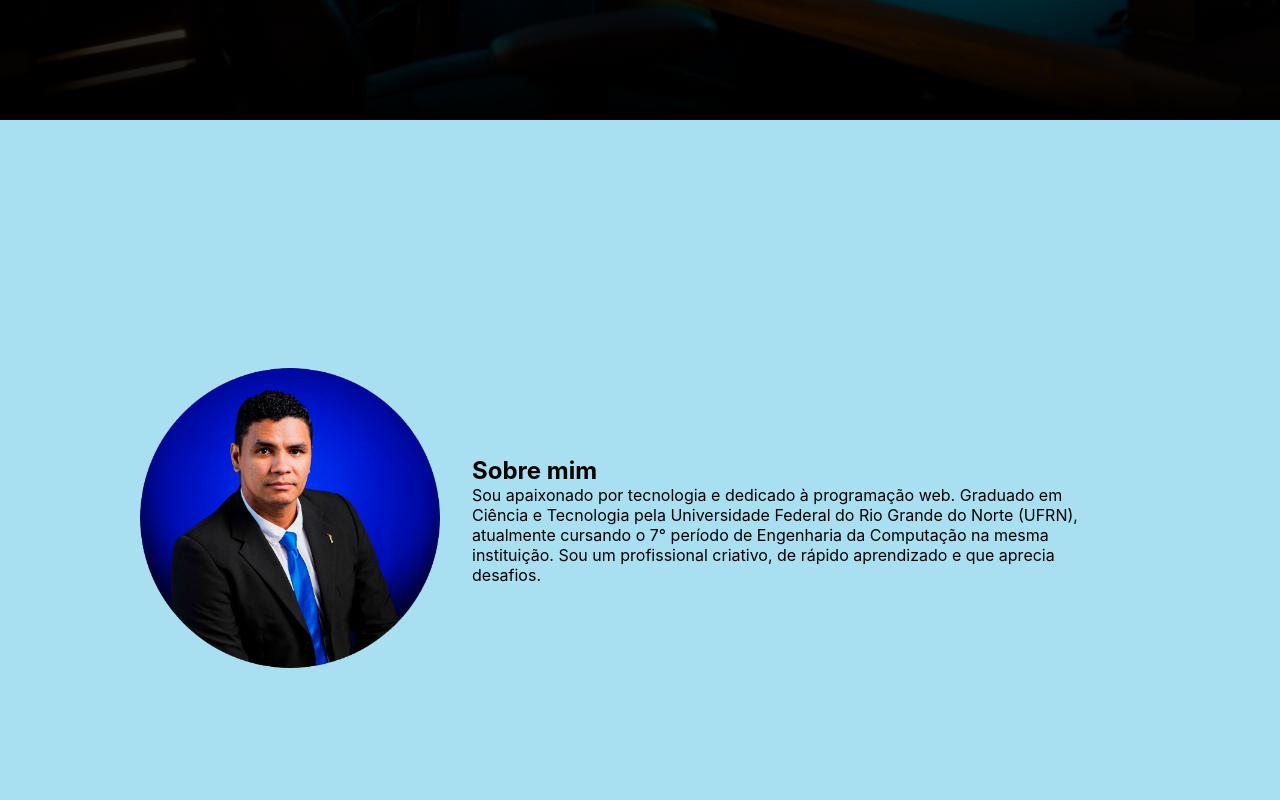
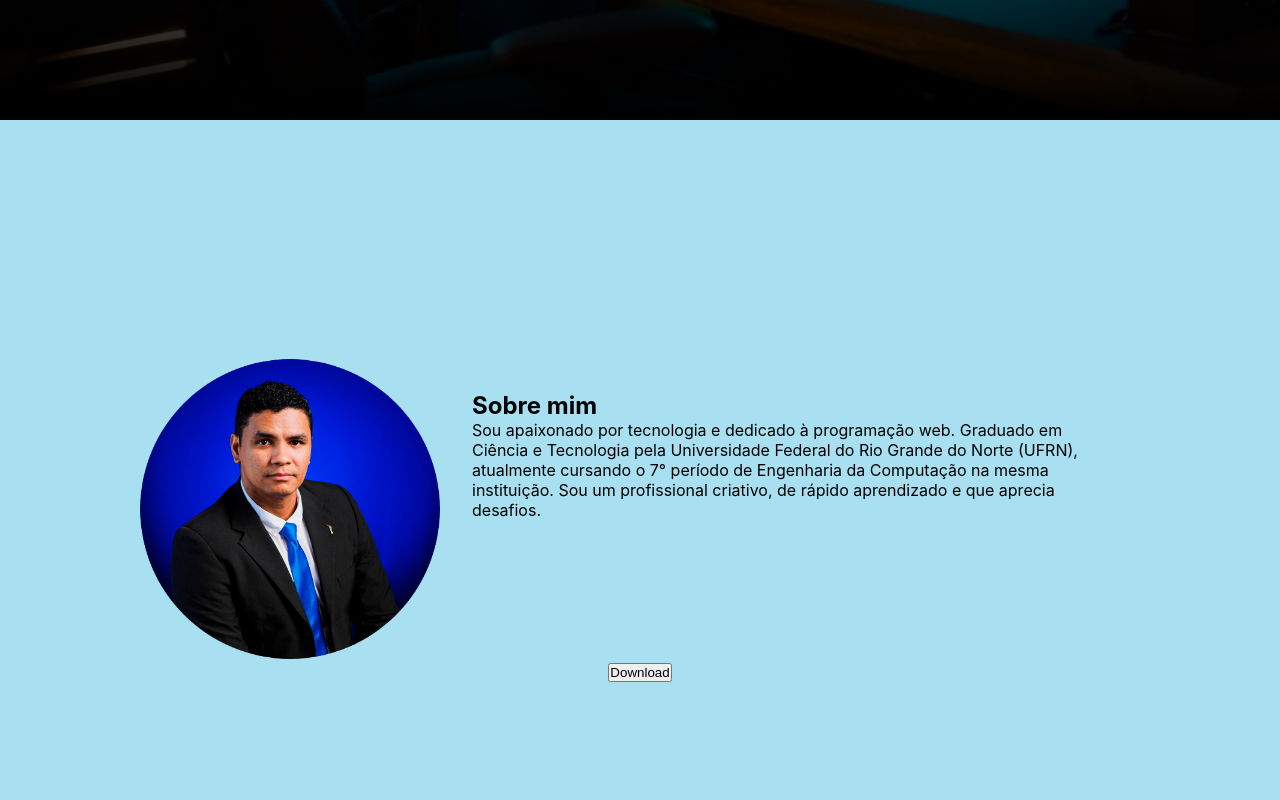
Before and after one commit to daniel-trindade/portfolio, a React (Create React App) app: page / in a window 1280 px wide. Shown: the part 680-1480 px from the top of the page. Built offline with nearby package versions, Linux system fonts and the light colour scheme.

Commit message:
atualizações

```diff
--- /dev/null
+++ b/src/components/Button.jsx
@@ -0,0 +1,11 @@
+import styles from './Button.module.css'
+
+const Button = ({btnName}) =>{
+
+  return(
+    <button className={styles.button}>{btnName}</button>
+  )
+
+}
+
+export default Button
--- a/src/pages/HomePage.jsx
+++ b/src/pages/HomePage.jsx
@@ -3,6 +3,7 @@
 import meImg from '../imgs/eusemfundo.png'
 import ProjBox from '../components/ProjBox'
 import imgCosts from '../imgs/projs/Costs1.PNG'
+import Button from '../components/Button'
 
 
 const HomePage = () => {
@@ -14,6 +15,7 @@
         <p>Desenvolvedor WEB</p>
       </section>
       <section className={styles.aboutMe}>
+        <div className={styles.me}>
           <div className={styles.imgContainer}>
             <img src={meImg} className={styles.mePhoto} />
           </div>
@@ -23,6 +25,10 @@
               Sou apaixonado por tecnologia e dedicado à programação web. Graduado em Ciência e Tecnologia pela Universidade Federal do Rio Grande do Norte (UFRN), atualmente cursando o 7° período de Engenharia da Computação na mesma instituição. Sou um profissional criativo, de rápido aprendizado e que aprecia desafios.
             </p>
           </div>
+
+        </div>
+
+        <Button btnName='Download'/>
 
       </section>
       <section className={styles.techContainer}>
--- a/src/pages/HomePage.module.css
+++ b/src/pages/HomePage.module.css
@@ -44,6 +44,12 @@
   width: 1000px;
   align-items: center;
   justify-content: center;
+  display: flex;
+  flex-direction: column;
+}
+
+.me{
+  display: flex;
 }
 
 .txtContainer{
```
Also changed, not shown: src/components/Button.module.css (added). Lines whose indentation alone changed are shown as unchanged.
